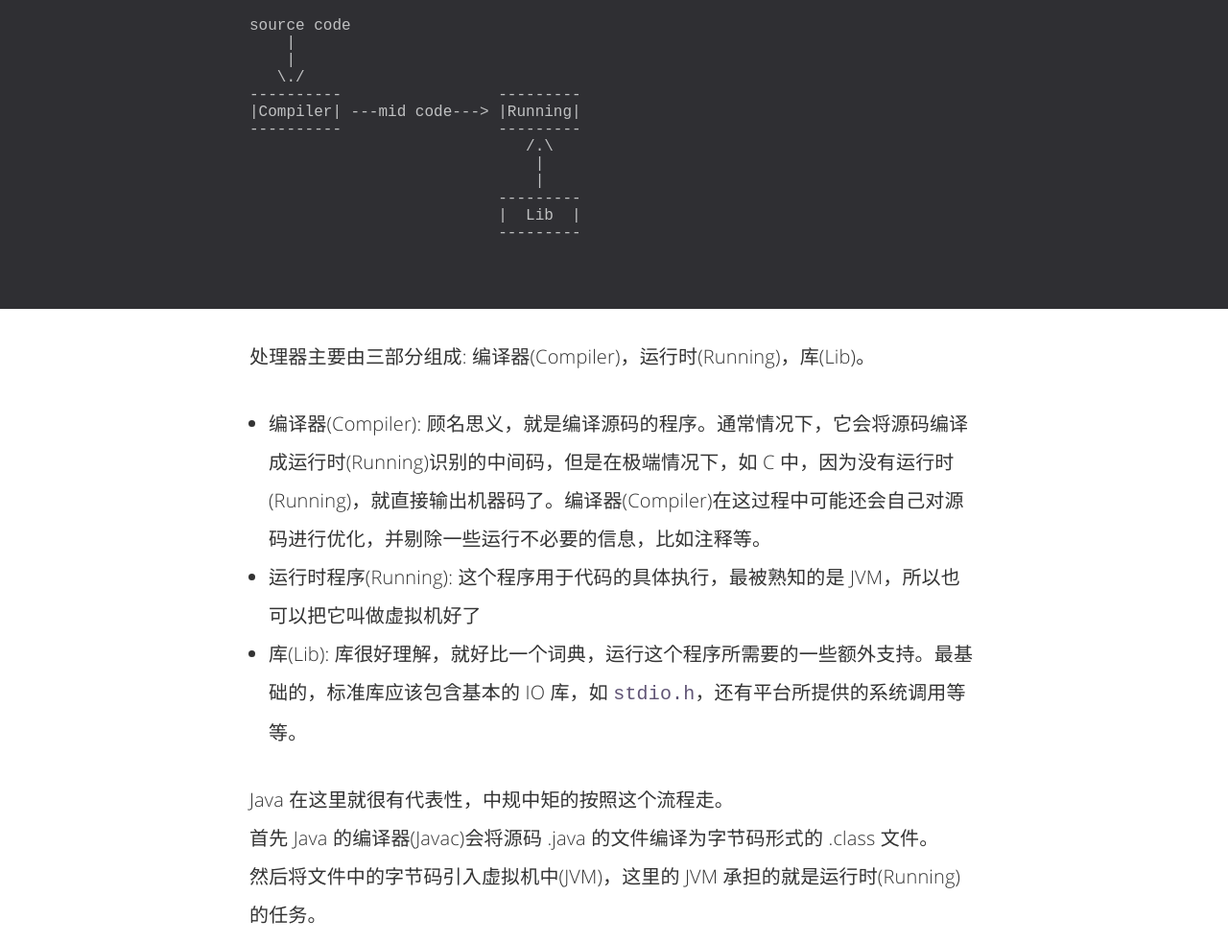
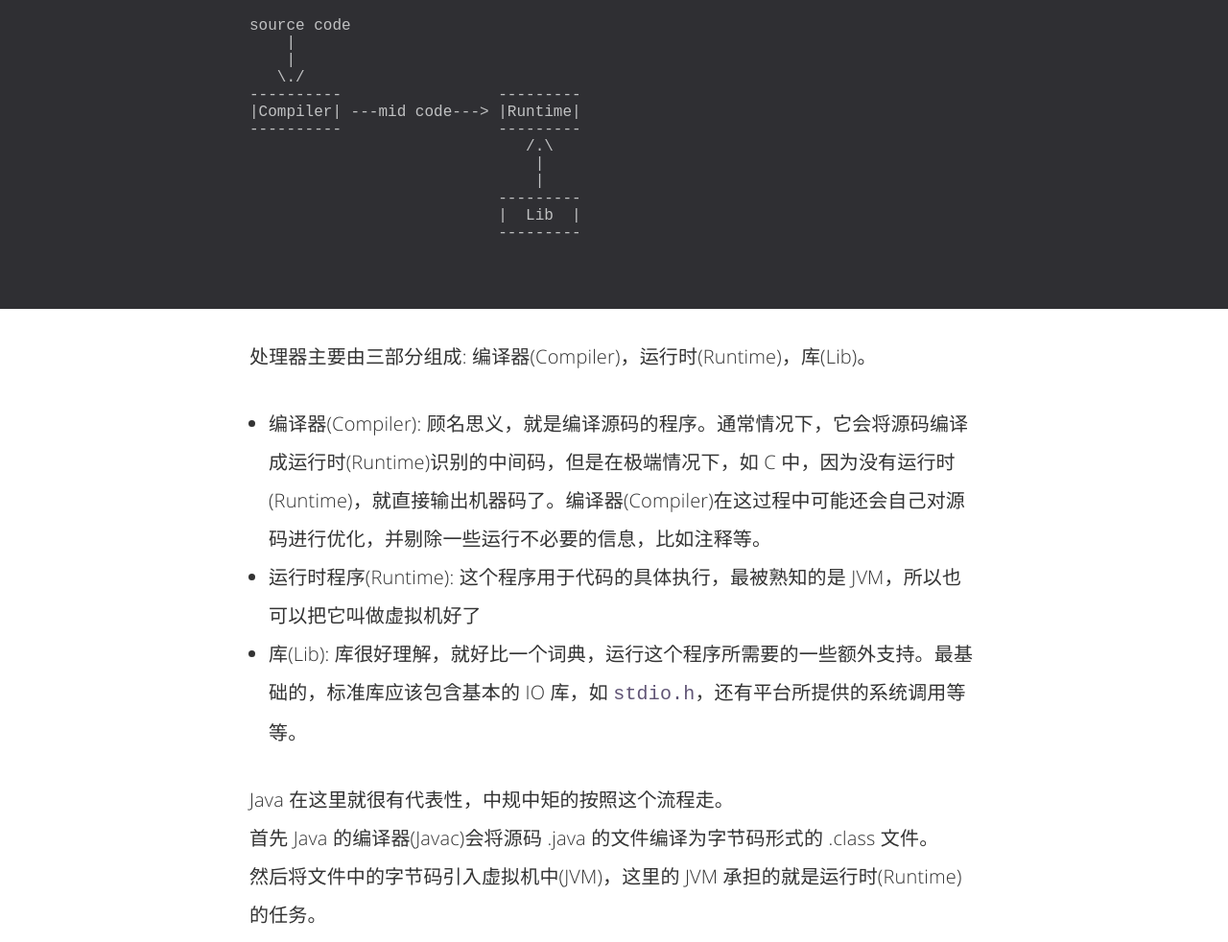
Before and after one commit to 00Kai0/00Kai0.github.io, a Jekyll site: the page built from _posts/2020-07-12-cpy-compile-and-runtime.md, in a window 1280 px wide and 1400 px high. Shown: the part 399-1381 px from the top of the window at 96% size. Built offline with Jekyll 4.4.1, drawn with Linux system fonts in a browser that asks for light colours; comment, search, counter and statistics services are not loaded; some of the changed text lies outside the part shown.

Commit message:
Update 2020-07-12-cpy-compile-and-runtime.md

````diff
--- a/_posts/2020-07-12-cpy-compile-and-runtime.md
+++ b/_posts/2020-07-12-cpy-compile-and-runtime.md
@@ -21,7 +21,7 @@ source code
     |
    \./
 ----------                 ---------
-|Compiler| ---mid code---> |Running|
+|Compiler| ---mid code---> |Runtime|
 ----------                 ---------
                               /.\
                                |
@@ -30,24 +30,24 @@ source code
                            |  Lib  |
                            ---------
 ```
-处理器主要由三部分组成: 编译器(Compiler)，运行时(Running)，库(Lib)。
-* 编译器(Compiler): 顾名思义，就是编译源码的程序。通常情况下，它会将源码编译成运行时(Running)识别的中间码，但是在极端情况下，如 C 中，因为没有运行时(Running)，就直接输出机器码了。编译器(Compiler)在这过程中可能还会自己对源码进行优化，并剔除一些运行不必要的信息，比如注释等。
-* 运行时程序(Running): 这个程序用于代码的具体执行，最被熟知的是 JVM，所以也可以把它叫做虚拟机好了
+处理器主要由三部分组成: 编译器(Compiler)，运行时(Runtime)，库(Lib)。
+* 编译器(Compiler): 顾名思义，就是编译源码的程序。通常情况下，它会将源码编译成运行时(Runtime)识别的中间码，但是在极端情况下，如 C 中，因为没有运行时(Runtime)，就直接输出机器码了。编译器(Compiler)在这过程中可能还会自己对源码进行优化，并剔除一些运行不必要的信息，比如注释等。
+* 运行时程序(Runtime): 这个程序用于代码的具体执行，最被熟知的是 JVM，所以也可以把它叫做虚拟机好了
 * 库(Lib): 库很好理解，就好比一个词典，运行这个程序所需要的一些额外支持。最基础的，标准库应该包含基本的 IO 库，如 `stdio.h`，还有平台所提供的系统调用等等。
 
 Java 在这里就很有代表性，中规中矩的按照这个流程走。
 首先 Java 的编译器(Javac)会将源码 .java 的文件编译为字节码形式的 .class 文件。
-然后将文件中的字节码引入虚拟机中(JVM)，这里的 JVM 承担的就是运行时(Running)的任务。
+然后将文件中的字节码引入虚拟机中(JVM)，这里的 JVM 承担的就是运行时(Runtime)的任务。
 运行过程中从 JDK 中引入需要的库(Lib)。
 
 那么 Python 会有什么不一样呢 ?
 Python 也是按照这个流程走的～～
 但是 Python 中编译器(Compiler)承担的工作比重相对较少，因为没有了复杂的语法检查还有类型校验等工作，大部分工作都在运行时完成，大部分错误也只有在运行过程中才能发现。
-像这种运行时(Running)部分承担大部分工作的语言，外观上给人一种像是直接从源代码执行的错觉，所以被叫做“解释型”。
+像这种运行时(Runtime)部分承担大部分工作的语言，外观上给人一种像是直接从源代码执行的错觉，所以被叫做“解释型”。
 也是因为如此，Python 的执行效率远不及 Java ，还有 C 这些静态编译的语言。
 
 最后 C 呢?
-C 又是另一个极端，C 语言的 GCC 编译器(compiler)异常强大，几乎包办了大部分工作。它能根据需要执行相应的编译优化，如转化机器不需要的变量名，加入混淆等等，几乎跳过了运行时(Running)直接输出包含机器码，输出文件经过链接器可以转换成平台可执行的文件。
+C 又是另一个极端，C 语言的 GCC 编译器(compiler)异常强大，几乎包办了大部分工作。它能根据需要执行相应的编译优化，如转化机器不需要的变量名，加入混淆等等，几乎跳过了运行时(Runtime)直接输出包含机器码，输出文件经过链接器可以转换成平台可执行的文件。
 如果有了解过反编译的同学应该看过反编译回来的 C 源码可读性大打折扣，有时只能转到汇编了解程序的运行逻辑，相比较而言 Java 的 .class 文件中的字节码保留了更多信息，反编译回来的代码可读性更好一点。
 在我非常喜欢的美剧《硅谷》中也有这样一个桥段，Hooli 专门组织了一个团队反编译 Richard 的音乐程序，来获取他的数据压缩技术。
 这是一个非常有意思的过程，有很多书花了长篇大论专门介绍这个，这里不再展开了。
````
